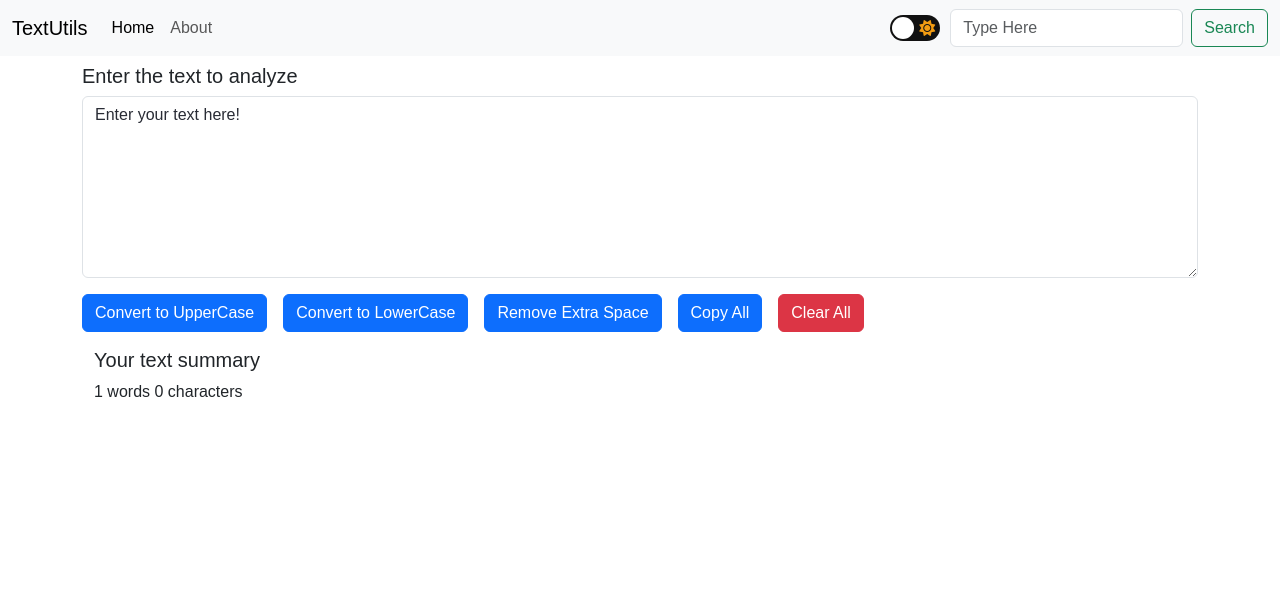
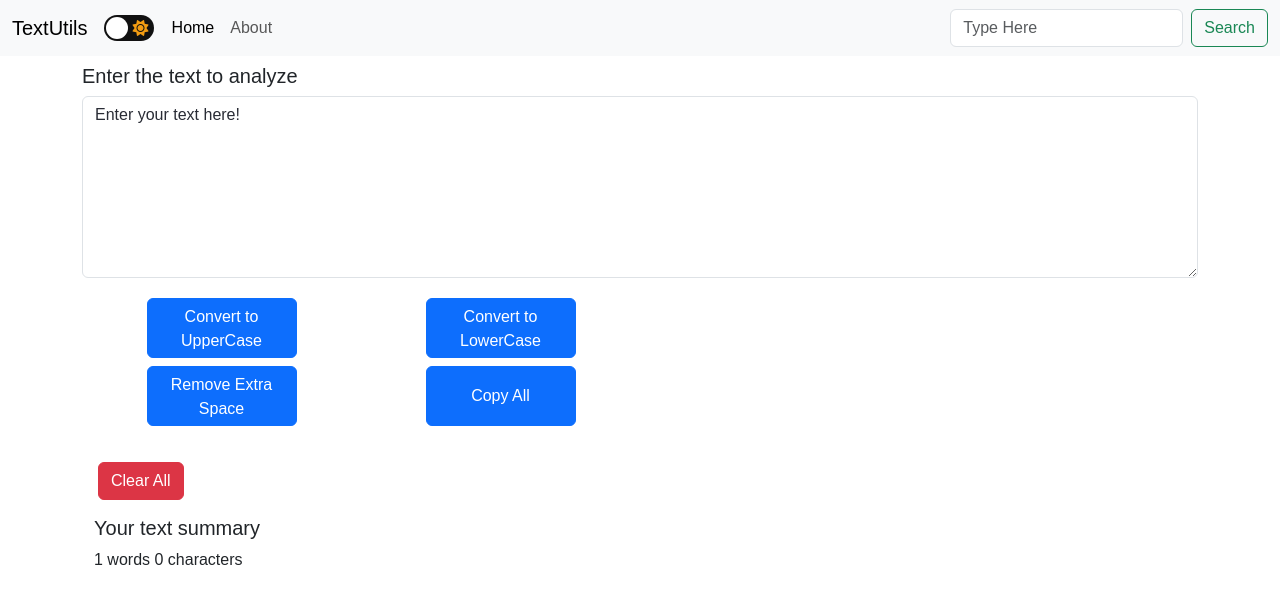
Before and after one commit to razusharmaa/TextUtils, a React (Create React App) app: page / in a window 1280 px wide. Shown: the top 604 px of the page. Built offline with nearby package versions, Linux system fonts and the light colour scheme.

Commit message:
for android

```diff
--- a/src/components/Navbar.js
+++ b/src/components/Navbar.js
@@ -9,6 +9,14 @@ export default function Navbar(props) {
       <nav className="navbar navbar-expand-lg bg-body-tertiary " data-bs-theme={props.mode}>
         <div className="container-fluid">
           <a className="navbar-brand" href="#">{props.title}</a>
+          <div className='d-flex'>
+              <input type="checkbox" className="checkbox" id="checkbox" onClick={props.toggleMode}/>
+                <label htmlFor="checkbox" className="checkbox-label">
+                  <i className="fa-solid fa-moon"></i>
+                  <i className="fas fa-sun"></i>
+                  <span className="ball"></span>
+                </label>
+            </div>
           <button className="navbar-toggler" type="button" data-bs-toggle="collapse" data-bs-target="/navbarSupportedContent" aria-controls="navbarSupportedContent" aria-expanded="false" aria-label="Toggle navigation">
             <span className="navbar-toggler-icon"></span>
           </button>
@@ -22,14 +30,14 @@ export default function Navbar(props) {
               </li>
             </ul>
 
-            <div>
+            {/* <div>
               <input type="checkbox" className="checkbox" id="checkbox" onClick={props.toggleMode}/>
                 <label htmlFor="checkbox" className="checkbox-label">
                   <i className="fa-solid fa-moon"></i>
                   <i className="fas fa-sun"></i>
                   <span className="ball"></span>
                 </label>
-            </div>
+            </div> */}
 
 
             <form className="d-flex" role="search">
--- a/src/components/TextForm.js
+++ b/src/components/TextForm.js
@@ -4,7 +4,7 @@ export default function TextForm(props) {
 
   const [text, setText] = useState("");
   const [bcopy, setCopy] = useState("Copy All");
-  const [clicked_copy, setBTN_color] = useState("btn btn-primary my-3 mx-3");
+  // const [clicked_copy, setBTN_color] = useState("btn btn-primary my-3 mx-3");
 
 
 
@@ -76,12 +76,28 @@ export default function TextForm(props) {
     <form>
       <h5 className='my-2'>{props.heading}</h5>
       <textarea value={text} placeholder='Enter your text here!' className={`form-control ${props.mode==='dark'?'dark-mode':'light-mode'}`} style={{backgroundColor: props.mode==='dark'?'#292c35':'white' , color:props.mode==='dark'?'white':'#292c35'}} onChange={handelonchange}  rows="7"></textarea>
-      <button type="button" className="btn btn-primary my-3" onClick={handelUC}>Convert to UpperCase</button>
-      <button type="button" className="btn btn-primary my-3 mx-3" onClick={handelLC}>Convert to LowerCase</button>
-      {/* <button type="button" className="btn btn-primary my-3 mx-3" onClick={Paste}>Paste</button> */}
-      <button type="button" className="btn btn-primary my-3 " onClick={removeSpace}>Remove Extra Space</button>
-      <button type="button" className={clicked_copy}  onClick={copyTxt}>{bcopy}</button>
-      <button type="button" className="btn btn-danger my-3  " onClick={clearText}>Clear All</button>
+
+
+
+      <div className="container text-center my-3">
+  <div className="row">
+    <div className="col-6 col-sm-3"><button type="button" className="btn btn-primary my-1" style={{width:"150px",height:"60px"}} onClick={handelUC}>Convert to UpperCase</button></div>
+    <div className="col-6 col-sm-3">   <button type="button" className="btn btn-primary my-1" style={{width:"150px",height:"60px"}} onClick={handelLC}>Convert to LowerCase</button></div>
+
+
+    <div className="w-100"></div>
+
+    <div className="col-6 col-sm-3"><button type="button" className="btn btn-primary my-1" style={{width:"150px",height:"60px"}} onClick={removeSpace}>Remove Extra Space</button></div>
+    <div className="col-6 col-sm-3"><button type="button" className="btn btn-primary my-1" style={{width:"150px",height:"60px"}}  onClick={copyTxt}>{bcopy}</button></div>
+  </div>
+</div>
+
+
+
+
+
+
+      <button type="button" className="btn btn-danger my-3 mx-3  " onClick={clearText}>Clear All</button>
     </form>
 
     <div className="container">
```
